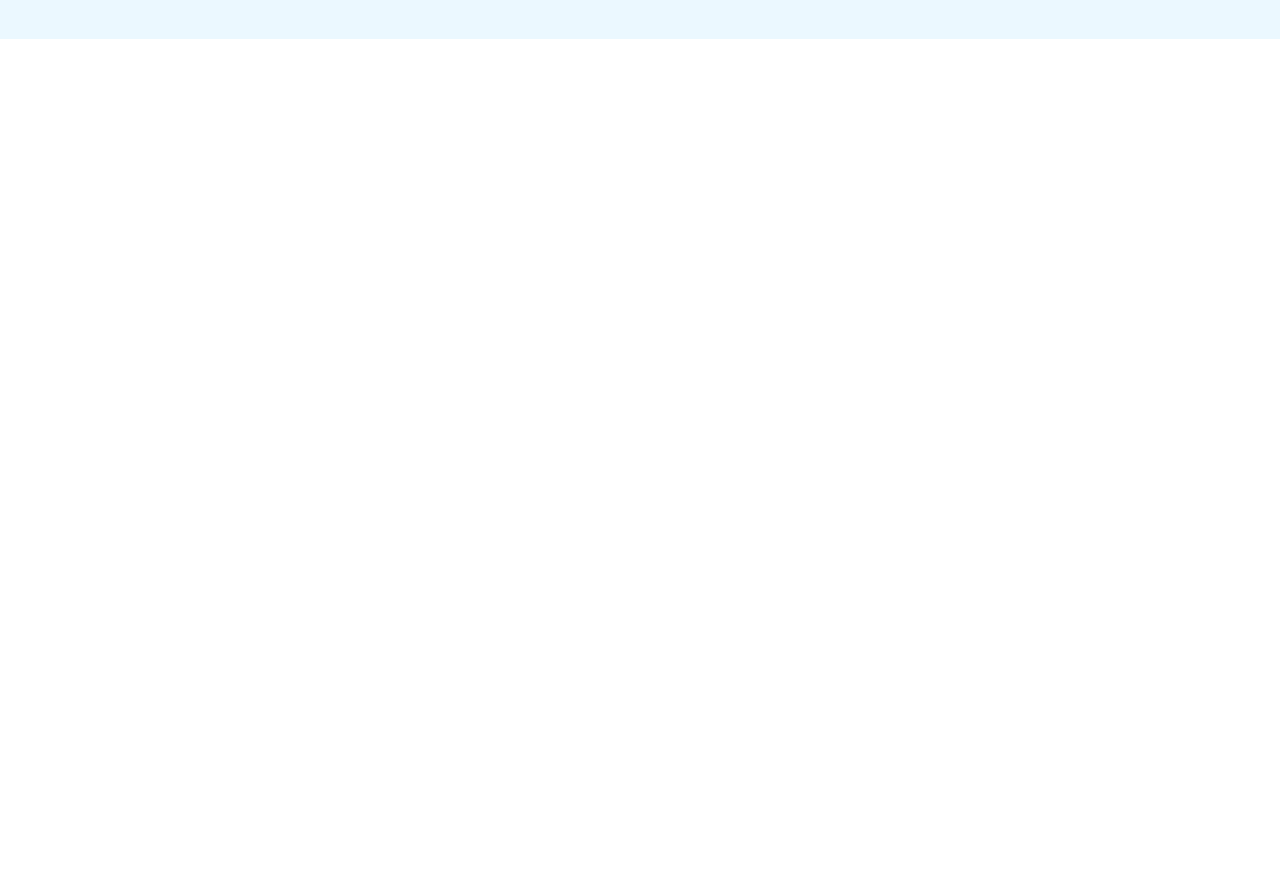
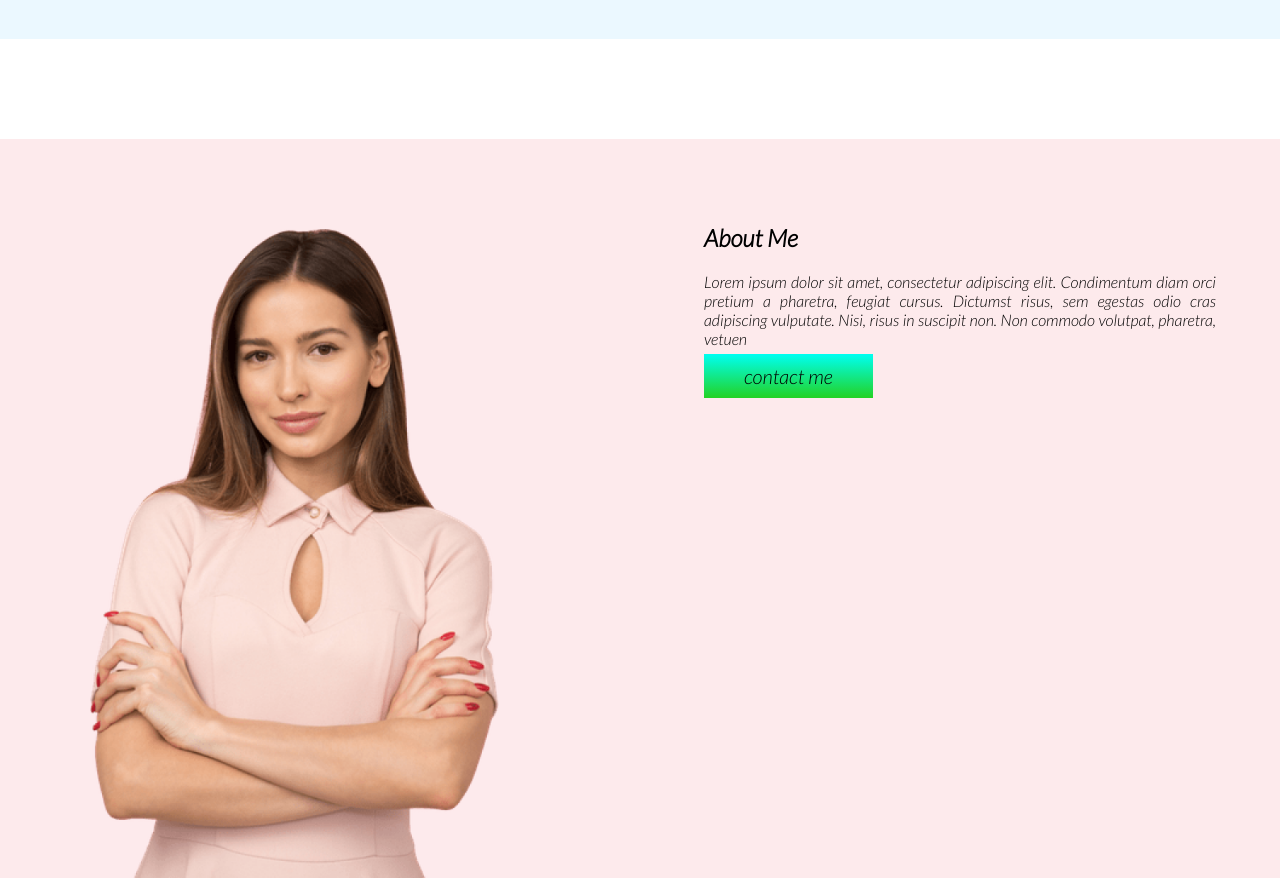
Before and after one commit to sofiulalom/pectis-web-site, a plain HTML site: page index.html in a window 1280 px wide. Shown: the part 540-1418 px from the top of the page. Before the commit the page ends 800 px from the top, so only its background shows below. Drawn offline with Linux system fonts and the light colour scheme.

Commit message:
bg-pic addd

```diff
--- a/index.html
+++ b/index.html
@@ -11,7 +11,7 @@
     <link rel="stylesheet" href="style.css">
 </head>
 <body>
-    <section id="top-banner">
+    <section class="top-banner flexybol-container">
 
 
             <div class="pizza-item">
@@ -23,8 +23,23 @@
             </div>
             <div class="pizza-item">
                 <img src="images/heder man.png" alt="">
+             </div>
 
-            </div>
+
+    </section>
+    <section class="bg-pic flexybol-container">
+        <div class="pizza-item">
+            <img src="images/female/Person Image.png" alt="">
+        </div>
+        <div class="pizza-item">
+            <h2>About Me</h2>
+            <p>Lorem ipsum dolor sit amet, consectetur adipiscing
+                elit. Condimentum diam orci pretium a pharetra,
+                feugiat cursus. Dictumst risus, sem egestas odio cras
+                adipiscing vulputate. Nisi, risus in suscipit non. Non
+                commodo volutpat, pharetra, vetuen</p>
+                <a class="link-btn" href="#">contact me</a>
+        </div>
 
 
     </section>
--- a/style.css
+++ b/style.css
@@ -3,13 +3,18 @@ body{
     margin: 0;
 
 }
-#top-banner{
-    display:flex;
+p{
+    text-align: justify;
+}
+.top-banner{
     background-image: url(images/shapes/Frame\ 57.jpg),
     linear-gradient(rgba(0, 0, 0, 0.254), rgba(0, 0, 0, 0.254));
     background-repeat: no-repeat;
     background-size: left;
-
+}
+.flexybol-container{
+    display: flex;
+    margin-bottom: 100px;
 
 }
 .pizza-item{
@@ -30,3 +35,11 @@ body{
     padding: 10px 40px;
 
 }
+.link-btn:hover{
+    background:linear-gradient(rgb(255, 166, 0),rgb(234, 255, 0));
+
+}
+.bg-pic{
+    background-image:url(images/shapes/Frame\ 58.jpg) ;
+    background-repeat: no-repeat;
+}
```
